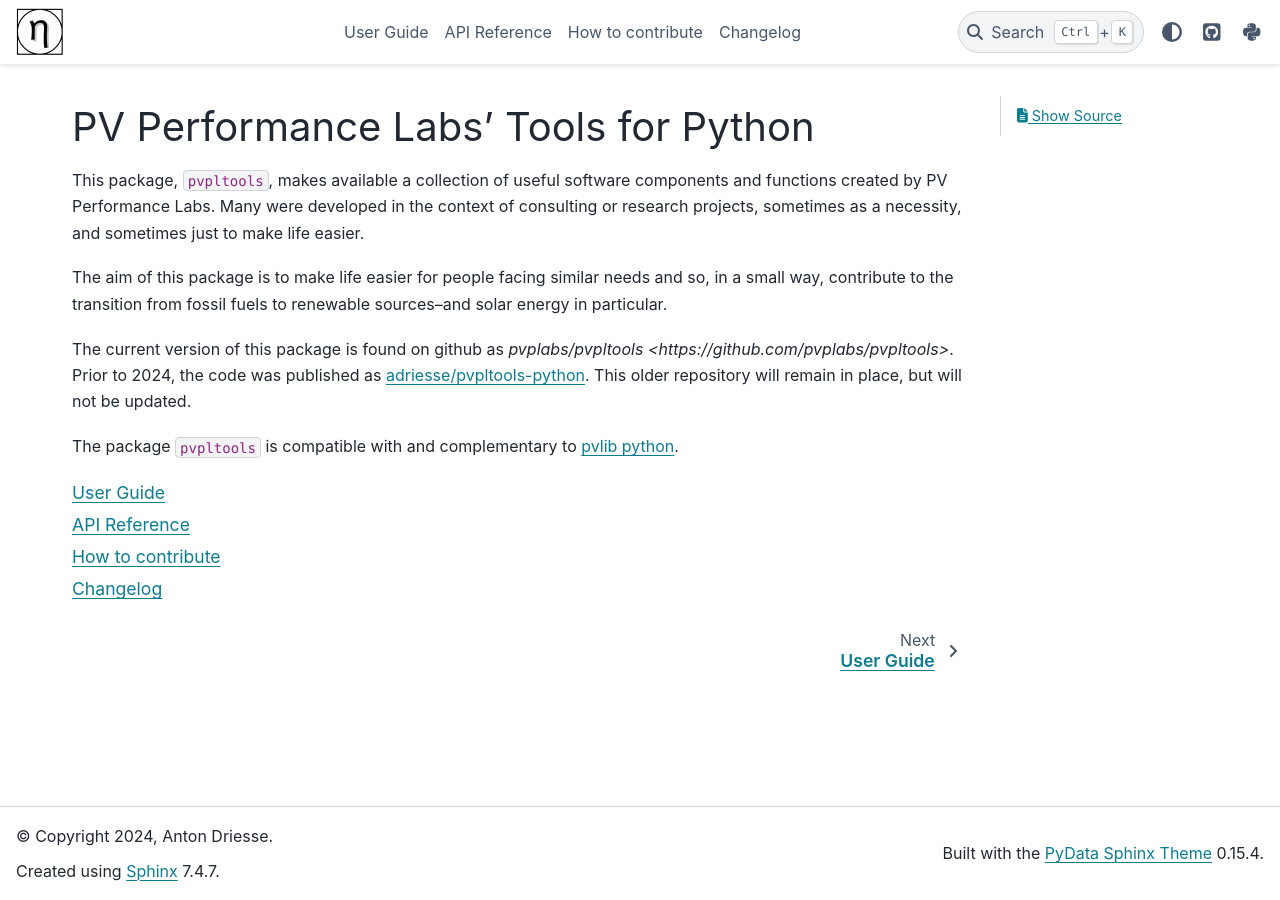
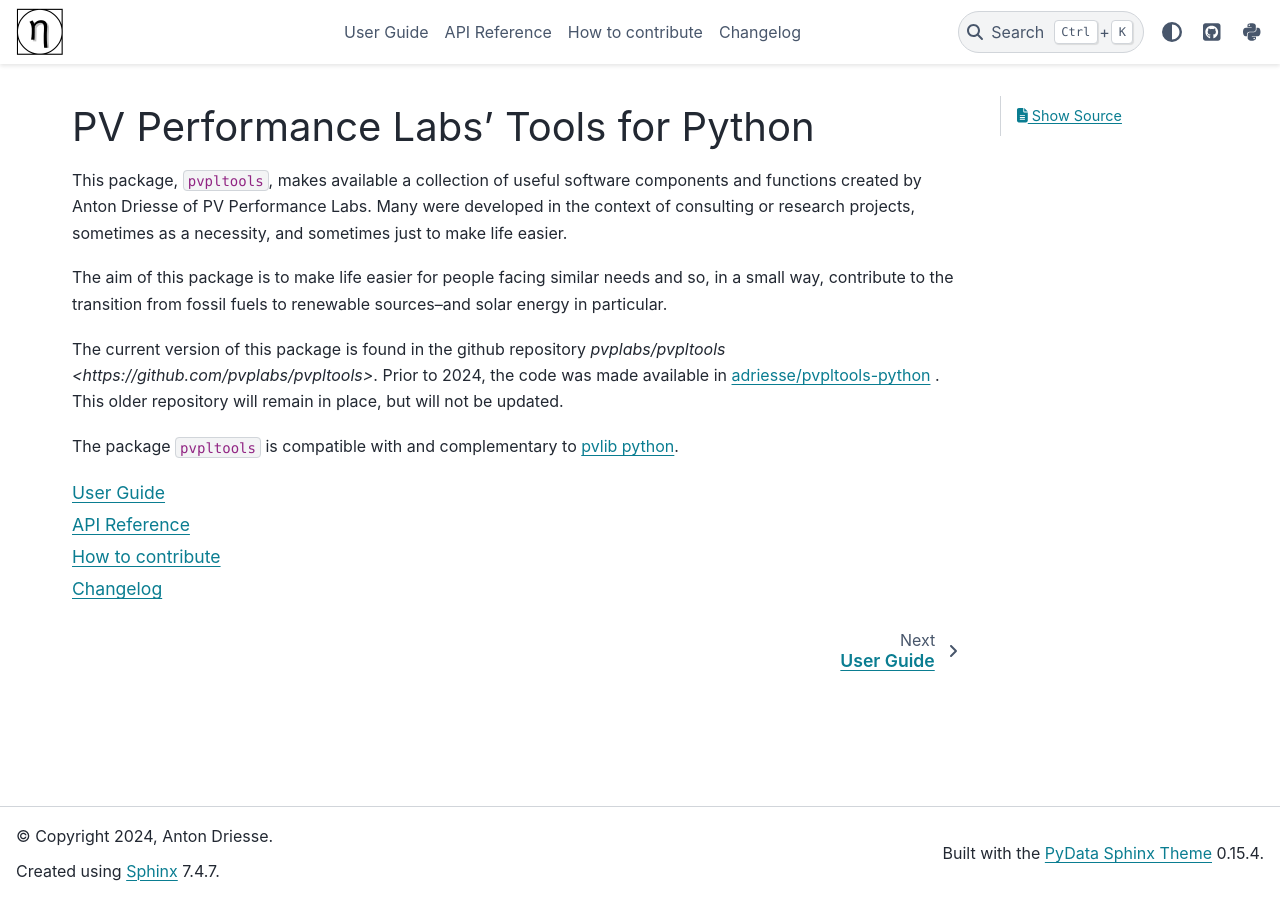
Before and after one commit to pvplabs/pvpltools, a Sphinx documentation site: the page built from docs/index.rst, in a window 1280 px wide. Built offline with Sphinx 7.4.7 and the PyData theme 0.15.4, drawn with Linux system fonts in a browser that asks for light colours; pages that are not in the unit, such as notebooks, are missing from menus; the version number could not be read and is left out.

Commit message:
You couldn't stop me if you tried.

```diff
--- a/docs/api_reference/iec61853.rst
+++ b/docs/api_reference/iec61853.rst
@@ -2,11 +2,11 @@
 
 .. currentmodule:: pvpltools
 
-Energy rating
-=============
+Energy rating (IEC 61853)
+=========================
 
 This module implements the energy rating calculations
-described in standard IEC-61853.
+described in standard IEC 61853.
 
 The four main calculation steps are:
 
--- a/docs/index.rst
+++ b/docs/index.rst
@@ -2,7 +2,7 @@
 =====================================
 
 This package, ``pvpltools``, makes available a collection of useful
-software components and functions created by PV Performance Labs.
+software components and functions created by Anton Driesse of PV Performance Labs.
 Many were developed in the context of consulting or research projects,
 sometimes as a necessity, and sometimes just to make life easier.
 
@@ -10,14 +10,11 @@
 and so, in a small way, contribute to the transition from fossil fuels
 to renewable sources--and solar energy in particular.
 
-The current version of this package is found on github as
-`pvplabs/pvpltools
-<https://github.com/pvplabs/pvpltools>`.
-Prior to 2024, the code was published as
-`adriesse/pvpltools-python
-<https://github.com/adriesse/pvpltools-python>`_.
+The current version of this package is found in the github repository
+`pvplabs/pvpltools <https://github.com/pvplabs/pvpltools>`.
+Prior to 2024, the code was made available in
+`adriesse/pvpltools-python <https://github.com/adriesse/pvpltools-python>`_ .
 This older repository will remain in place, but will not be updated.
-
 
 The package ``pvpltools`` is compatible with and complementary to
 `pvlib python <https://pvlib-python.readthedocs.io>`_.
--- a/docs/whatsnews/0.1.0.rst
+++ b/docs/whatsnews/0.1.0.rst
@@ -1,8 +1,6 @@
 v0.1.0
 ======
 
-2024-15-01
+2025-02-01
 
 * First official release of the project on PyPI.
-
-.. note:: Feedback and contributions are welcome!
--- a/docs/whatsnews/_index.rst
+++ b/docs/whatsnews/_index.rst
@@ -4,7 +4,11 @@
 Changelog
 =========
 
-.. include:: _next_release.rst
 .. include:: 0.1.0.rst
 .. include:: 0.1.0a.rst
+
+
+Historical notes
+----------------
+
 .. include:: 0.0.0-pre-PyPI-release.rst
```
Also changed, not shown: docs/contribute/contributing.rst (+6 -3 lines), examples/README.rst, examples/dataplusmeta/README.rst, examples/module_efficiency/README.rst.
